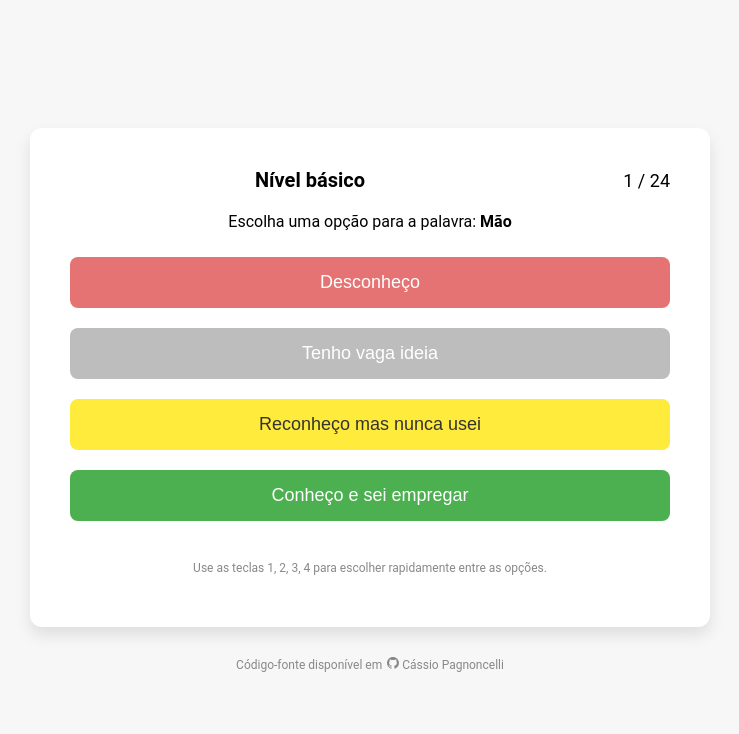
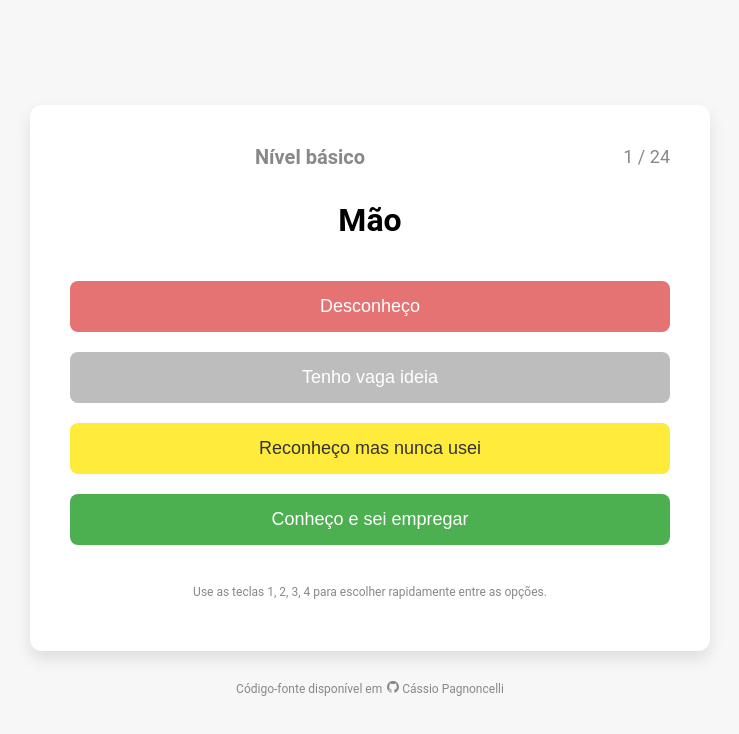
Before and after one commit to cassiopagnoncelli/dicio, a React (Create React App) app: page / in a window 1280 px wide. Shown: the top 734 px of the page, without its empty margins (270-1009 px from the left). Built offline with nearby package versions, Linux system fonts and the light colour scheme.

Commit message:
increase word size

```diff
--- a/src/App.css
+++ b/src/App.css
@@ -28,6 +28,7 @@ body {
   align-items: center;
   width: 100%;
   margin-bottom: 20px;
+  color: #888888;
 }
 
 .back-button-container {
@@ -121,6 +122,10 @@ button.option-d:hover {
   background-color: #388e3c;
 }
 
+.word {
+  font-size: 32px;
+}
+
 footer {
   font-size: 12px;
   color: #888;
--- a/src/App.js
+++ b/src/App.js
@@ -238,7 +238,7 @@ function App() {
           </div>
         ) : (
           <div>
-            <p>Escolha uma opção para a palavra: <strong>{phase === 1 ? questionPool[currentQuestion] : unusedWords[unusedCounter]}</strong></p>
+            <p class="word"><strong>{phase === 1 ? questionPool[currentQuestion] : unusedWords[unusedCounter]}</strong></p>
 
             <button className="option-a" onClick={() => handleAnswer('A')}>Desconheço</button>
             <button className="option-b" onClick={() => handleAnswer('B')}>Tenho vaga ideia</button>
```
